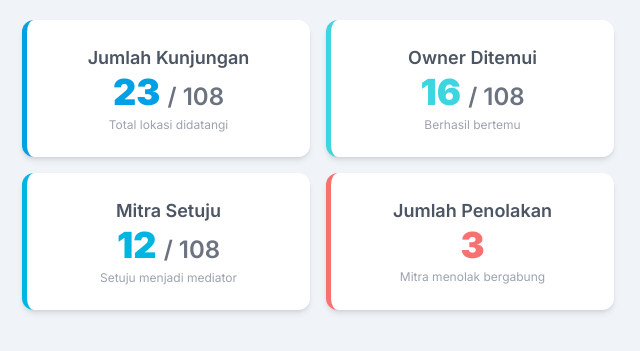
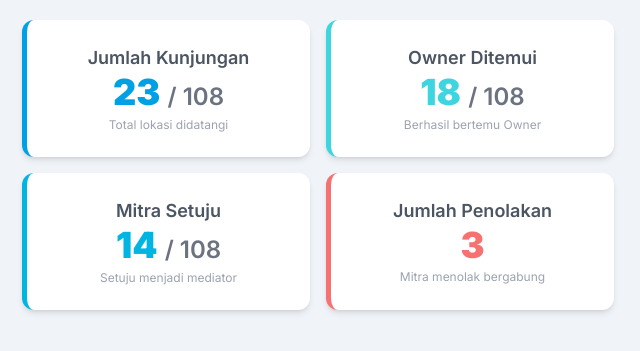
Before and after one commit to moonziircode/laporan-kunjungan, a plain HTML site: page index.html in a window 1280 px wide. Shown: the part 239-590 px from the top of the page, 634-1274 px from the left. Drawn offline with nearby package versions, Linux system fonts and the light colour scheme.

Commit message:
Update index.html

```diff
--- a/index.html
+++ b/index.html
@@ -81,12 +81,12 @@
                         </div>
                         <div class="kpi-card" style="border-color: #3CD5E0;">
                             <p class="text-sm md:text-lg font-semibold text-gray-600">Owner Ditemui</p>
-                            <p class="text-3xl md:text-4xl font-extrabold text-[#3CD5E0]">16 <span class="text-xl md:text-2xl font-semibold text-gray-500">/ 108</span></p>
-                             <p class="text-xs text-gray-400 mt-1">Berhasil bertemu</p>
+                            <p class="text-3xl md:text-4xl font-extrabold text-[#3CD5E0]">18 <span class="text-xl md:text-2xl font-semibold text-gray-500">/ 108</span></p>
+                             <p class="text-xs text-gray-400 mt-1">Berhasil bertemu Owner</p>
                         </div>
                         <div class="kpi-card" style="border-color: #00B5E2;">
                             <p class="text-sm md:text-lg font-semibold text-gray-600">Mitra Setuju</p>
-                            <p class="text-3xl md:text-4xl font-extrabold text-[#00B5E2]">12 <span class="text-xl md:text-2xl font-semibold text-gray-500">/ 108</span></p>
+                            <p class="text-3xl md:text-4xl font-extrabold text-[#00B5E2]">14 <span class="text-xl md:text-2xl font-semibold text-gray-500">/ 108</span></p>
                             <p class="text-xs text-gray-400 mt-1">Setuju menjadi mediator</p>
                         </div>
                          <div class="kpi-card" style="border-color: #F87171;">
```
